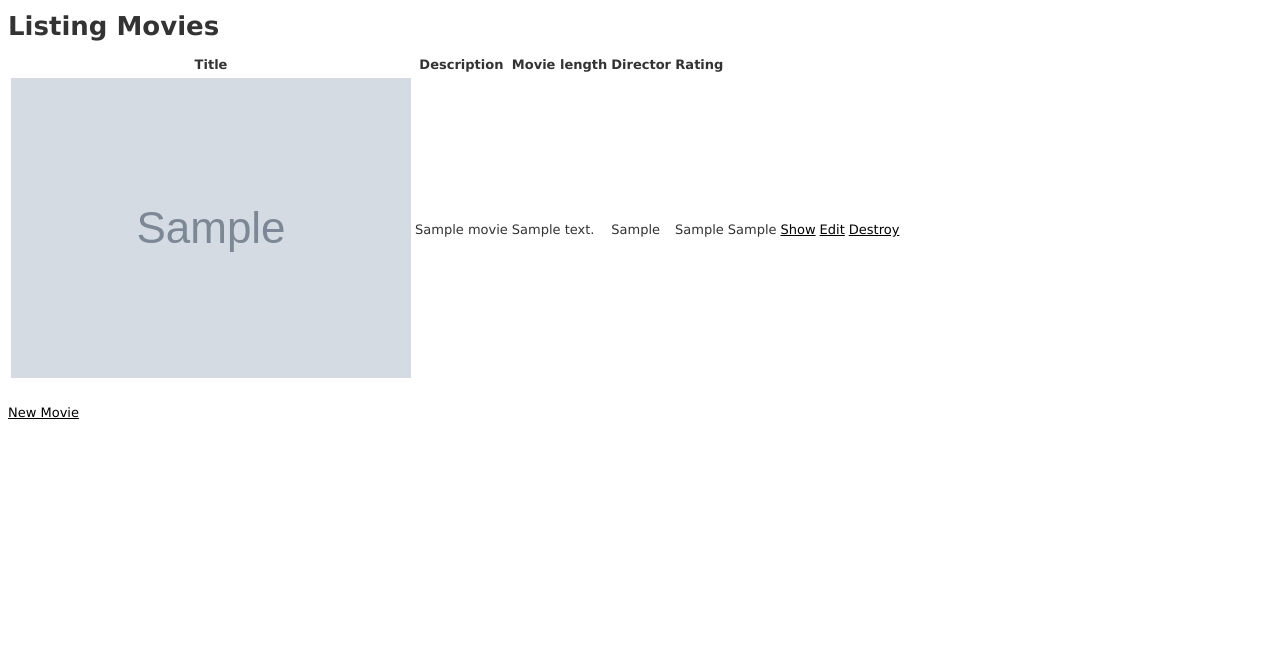
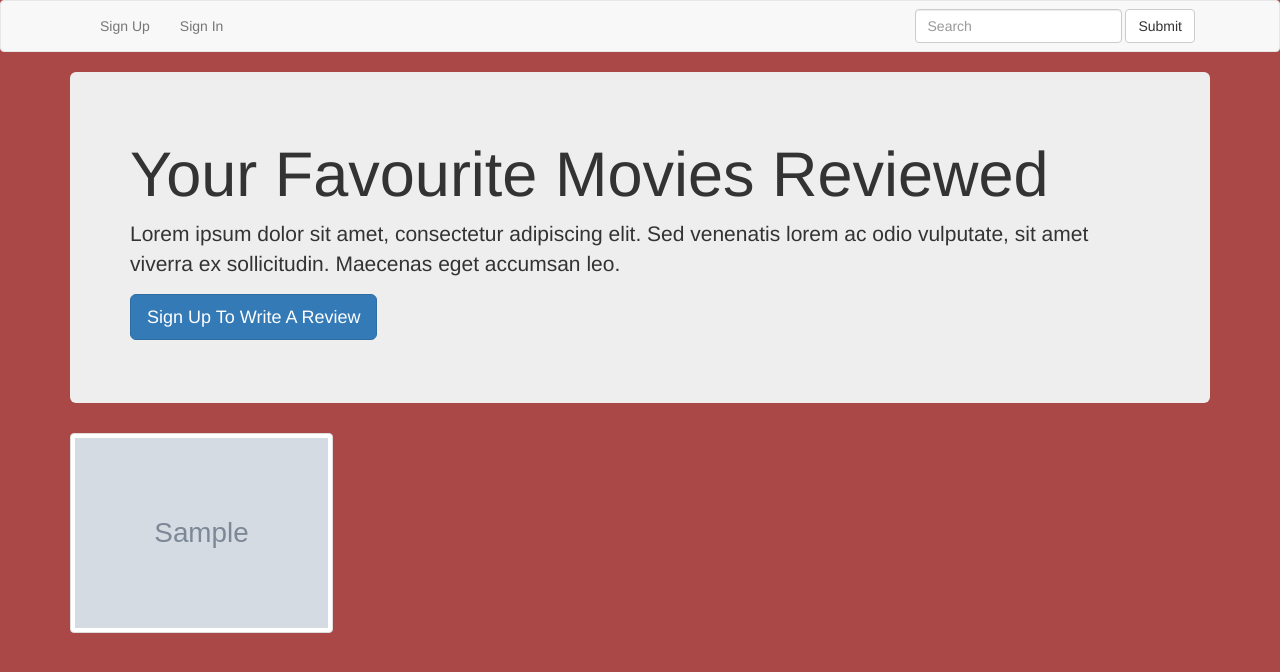
Before and after one commit to mcnestrb/movie_review, a Rails app: page / in a window 1280 px wide. Shown: the top 672 px of the page. Run offline with Rails 7, Linux system fonts and the light colour scheme; tables that the repository leaves empty hold one stand-in row (values such as "Sample post"); grey boxes marked "Sample" are stand-in pictures; style sheets or scripts are compiled from the project's sources; parts of the project's set-up code (start-up, migrations or seed data) failed here and were passed over; some libraries are stand-ins or nearby versions.

Commit message:
Added bootstrap and styling

```diff
--- a/app/assets/javascripts/application.js
+++ b/app/assets/javascripts/application.js
@@ -11,6 +11,7 @@
 // about supported directives.
 //
 //= require jquery
+//= require bootstrap-sprockets
 //= require jquery_ujs
 //= require turbolinks
 //= require_tree .
--- a/app/assets/stylesheets/application.css
+++ b/app/assets/stylesheets/application.scss
@@ -13,3 +13,21 @@
  *= require_tree .
  *= require_self
  */
+ @import "bootstrap-sprockets";
+ @import "bootstrap";
+
+body {
+  background: #AA4847;
+}
+
+.review-title {
+  margin: 0 0 20px 0;
+}
+
+.reviews {
+  padding: 15px 0;
+  border-bottom: 1px solid #EAEAEA;
+  .star-rating {
+    padding-bottom: 8px;
+  }
+}
--- a/app/assets/stylesheets/scaffolds.scss
+++ /dev/null
@@ -1,73 +0,0 @@
-body {
-  background-color: #fff;
-  color: #333;
-  font-family: verdana, arial, helvetica, sans-serif;
-  font-size: 13px;
-  line-height: 18px;
-}
-
-p, ol, ul, td {
-  font-family: verdana, arial, helvetica, sans-serif;
-  font-size: 13px;
-  line-height: 18px;
-}
-
-pre {
-  background-color: #eee;
-  padding: 10px;
-  font-size: 11px;
-}
-
-a {
-  color: #000;
-
-  &:visited {
-    color: #666;
-  }
-
-  &:hover {
-    color: #fff;
-    background-color: #000;
-  }
-}
-
-div {
-  &.field, &.actions {
-    margin-bottom: 10px;
-  }
-}
-
-#notice {
-  color: green;
-}
-
-.field_with_errors {
-  padding: 2px;
-  background-color: red;
-  display: table;
-}
-
-#error_explanation {
-  width: 450px;
-  border: 2px solid red;
-  padding: 7px;
-  padding-bottom: 0;
-  margin-bottom: 20px;
-  background-color: #f0f0f0;
-
-  h2 {
-    text-align: left;
-    font-weight: bold;
-    padding: 5px 5px 5px 15px;
-    font-size: 12px;
-    margin: -7px;
-    margin-bottom: 0px;
-    background-color: #c00;
-    color: #fff;
-  }
-
-  ul li {
-    font-size: 12px;
-    list-style: square;
-  }
-}
--- /dev/null
+++ b/app/views/layouts/_header.html.erb
@@ -0,0 +1,31 @@
+<nav class="navbar navbar-default" role="navigation">
+  <div class="container">
+    <div class="navbar-header">
+      <button type="button" class="navbar-toggle collapsed" data-toggle="collapse" data-target="#bs-example-navbar-collapse-1">
+        <span class="sr-only">Toggle navigation</span>
+        <span class="icon-bar"></span>
+        <span class="icon-bar"></span>
+        <span class="icon-bar"></span>
+      </button>
+      <%= link_to "Movie Reviews", root_path, class: "navbar-toggle" %>
+    </div>
+
+    <div class="collapse navbar-collapse" id="bs-example-navbar-collapse-1">
+      <ul class="nav navbar-nav">
+        <% if user_signed_in? %>
+          <li><%= link_to "New Movie", new_movie_path, class:"active" %></li>
+          <li><%= link_to "Account", edit_user_registration_path %></li>
+        <% else %>
+          <li><%= link_to "Sign Up", new_user_registration_path, class:"active" %></li>
+          <li><%= link_to "Sign In", new_user_session_path, class:"active" %></li>
+        <% end %>
+      </ul>
+      <form role="search" class="navbar-form navbar-right">
+        <div class="form-group">
+          <input type="text" class="form-control" placeholder="Search">
+        </div>
+        <button type="submit" class="btn btn-default">Submit</button>
+      </form>
+    </div>
+  </div>
+</nav>
--- a/app/views/layouts/application.html.erb
+++ b/app/views/layouts/application.html.erb
@@ -7,10 +7,13 @@
   <%= csrf_meta_tags %>
 </head>
 <body>
-  <% flash.each do |name, msg| %>
-    <%= content_tag(:div ,msg, class: "alert alert-info") %>
-  <%end %>
-<%= yield %>
+  <%= render 'layouts/header' %>
+  <div class="container">
+    <% flash.each do |name, msg| %>
+      <%= content_tag(:div ,msg, class: "alert alert-info") %>
+    <%end %>
+    <%= yield %>
+  </div>
 
 </body>
 </html>
--- a/app/views/movies/index.html.erb
+++ b/app/views/movies/index.html.erb
@@ -1,36 +1,19 @@
-<p id="notice"><%= notice %></p>
+<% if !user_signed_in? %>
+  <div class="jumbotron">
+    <h1>Your Favourite Movies Reviewed</h1>
+    <p>Lorem ipsum dolor sit amet, consectetur adipiscing elit.
+      Sed venenatis lorem ac odio vulputate, sit amet viverra
+      ex sollicitudin. Maecenas eget accumsan leo.</p>
+    <p><%= link_to "Sign Up To Write A Review", new_user_registration_path, class: "btn btn-primary btn-lg" %></p>
+  </div>
+<% end %>
 
-<h1>Listing Movies</h1>
-
-<table>
-  <thead>
-    <tr>
-      <th>Title</th>
-      <th>Description</th>
-      <th>Movie length</th>
-      <th>Director</th>
-      <th>Rating</th>
-      <th colspan="3"></th>
-    </tr>
-  </thead>
-
-  <tbody>
-    <% @movies.each do |movie| %>
-      <tr>
-        <td><%= image_tag movie.image.url(:medium) %></td>
-        <td><%= movie.title %></td>
-        <td><%= movie.description %></td>
-        <td><%= movie.movie_length %></td>
-        <td><%= movie.director %></td>
-        <td><%= movie.rating %></td>
-        <td><%= link_to 'Show', movie %></td>
-        <td><%= link_to 'Edit', edit_movie_path(movie) %></td>
-        <td><%= link_to 'Destroy', movie, method: :delete, data: { confirm: 'Are you sure?' } %></td>
-      </tr>
-    <% end %>
-  </tbody>
-</table>
-
-<br>
-
-<%= link_to 'New Movie', new_movie_path %>
+<div class="row">
+  <% @movies.each do |movie| %>
+    <div class="col-sm-6 col-md-3">
+      <div class="thumbnail">
+        <%= link_to (image_tag movie.image.url(:medium), class:"image"), movie %>
+      </div>
+    </div>
+  <% end %>
+</div>
```
Also changed, not shown: app/views/movies/show.html.erb (+35 -26 lines), Gemfile, Gemfile.lock.
